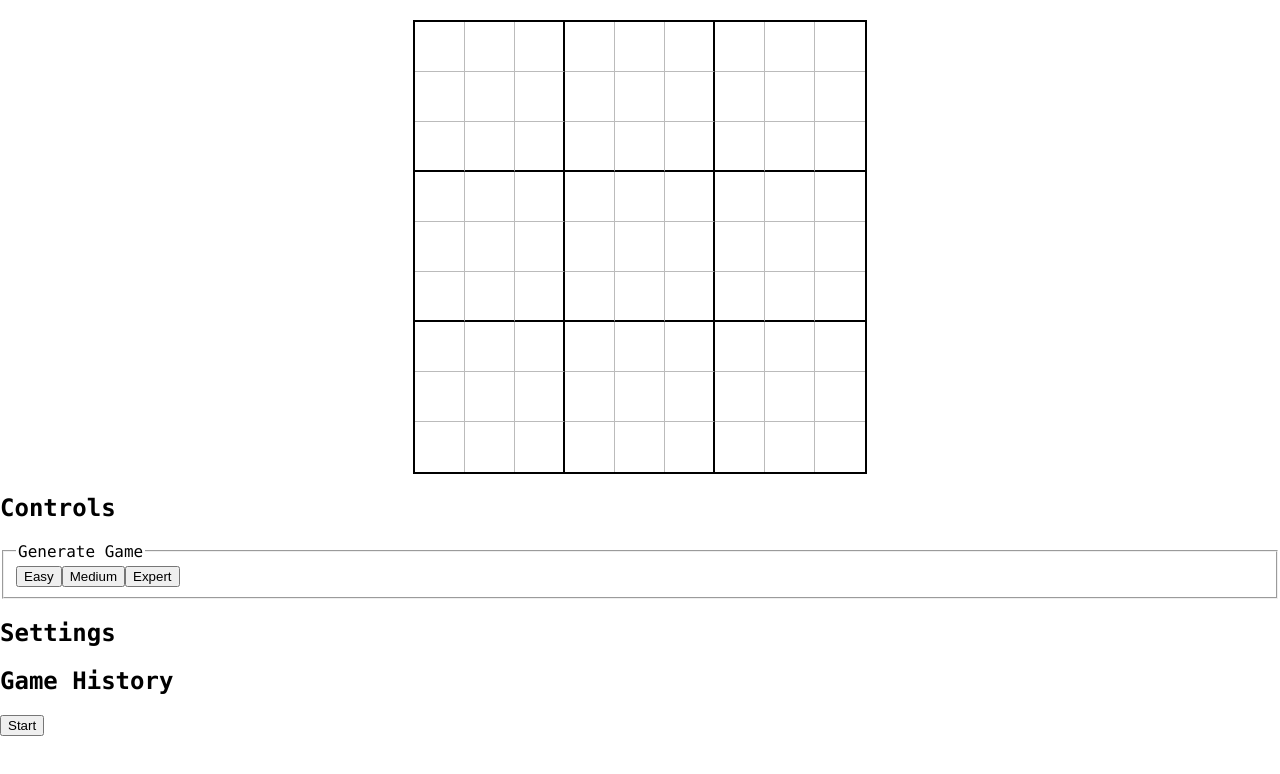
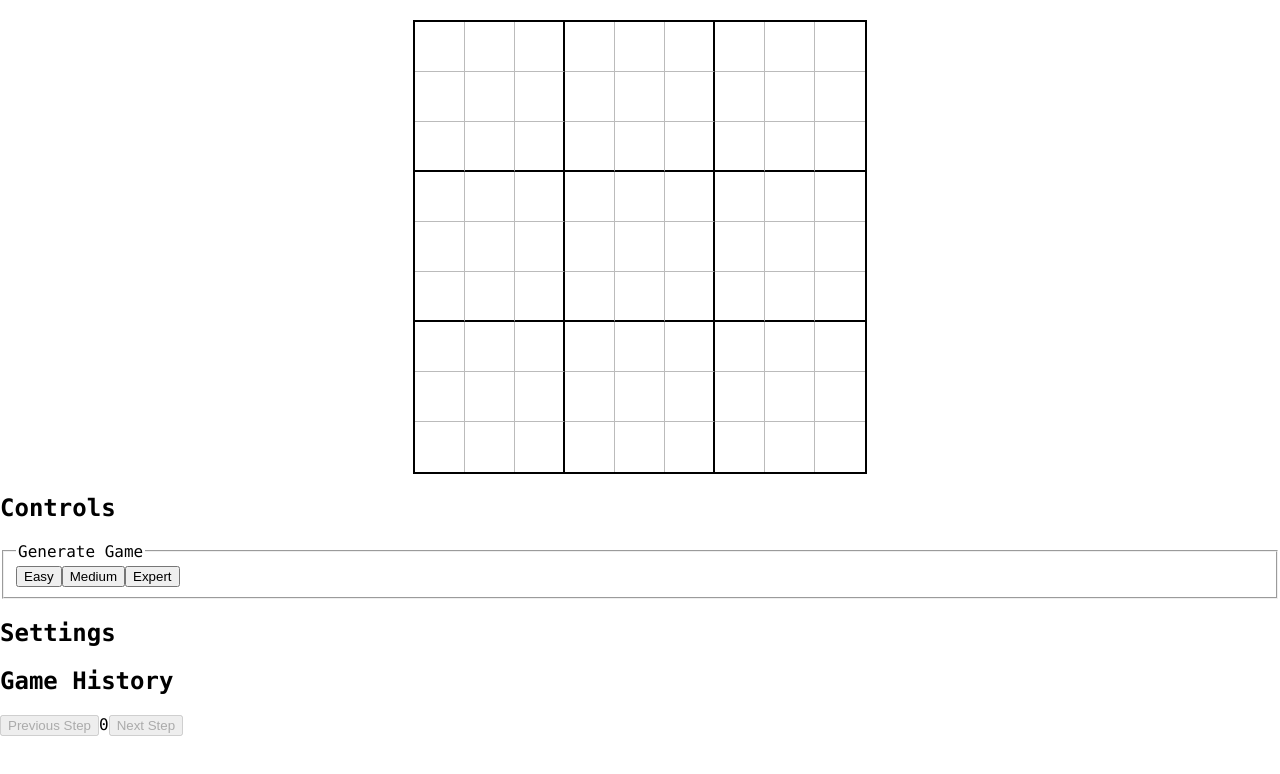
Before and after one commit to jasonjohnson47/sudoku, a React (Create React App) app: page / in a window 1280 px wide. Shown: the top 774 px of the page. Built offline with nearby package versions, Linux system fonts and the light colour scheme.

Commit message:
Updated to yarn berry on Mac (adding .yarnrc.yml and yarn-berry.js), and updated History component to change from numbered buttons to Prev/Next buttons.

```diff
--- a/src/App.js
+++ b/src/App.js
@@ -34,7 +34,7 @@ function App() {
         setStepNumber(history.length);
     }
 
-    function jumpToStep(step) {
+    function jumpToStepInHistory(step) {
         setStepNumber(step);
     }
 
@@ -70,7 +70,7 @@ function App() {
                 </fieldset>
                 <h2>Settings</h2>
             </div>
-            <History history={history} jumpToStep={jumpToStep} />
+            <History history={history} jumpToStepInHistory={jumpToStepInHistory} currentStep={stepNumber} />
         </div>
     );
 }
--- a/src/History.js
+++ b/src/History.js
@@ -3,27 +3,35 @@ import './History.css';
 
 function History(props) {
 
-    const steps = props.history.map((currentStep, step) => {
-        const desc = step ?
-            step :
-            'Start';
-        return (
-            <li key={step}>
-                <button
-                    onClick={() => props.jumpToStep(step)}
-                >
-                    {desc}
-                </button>
-            </li>
-        );
-    });
+    const currentStep = props.currentStep;
+    const historyLength = props.history.length;
+
+    // Previous Button
+    const previousButtonProps = {
+        onClick: () => props.jumpToStepInHistory(currentStep - 1),
+        disabled: false
+    }
+    if (currentStep === 0) {
+        previousButtonProps.disabled = true;
+    }
+
+    // Next Button
+    const nextButtonProps = {
+        onClick: () => props.jumpToStepInHistory(currentStep + 1),
+        disabled: false
+    }
+    if (historyLength - 1 === currentStep) {
+        nextButtonProps.disabled = true;
+    }
 
     return (
         <div className="history">
             <h2>Game History</h2>
-            <ol>
-                {steps}
-            </ol>
+            <div className="history-nav">
+                <button {...previousButtonProps}>Previous Step</button>
+                <span className="history-current-step">{currentStep}</span>
+                <button {...nextButtonProps}>Next Step</button>
+            </div>
         </div>
     );
 }
```
Also changed, not shown: .yarnrc.yml.
